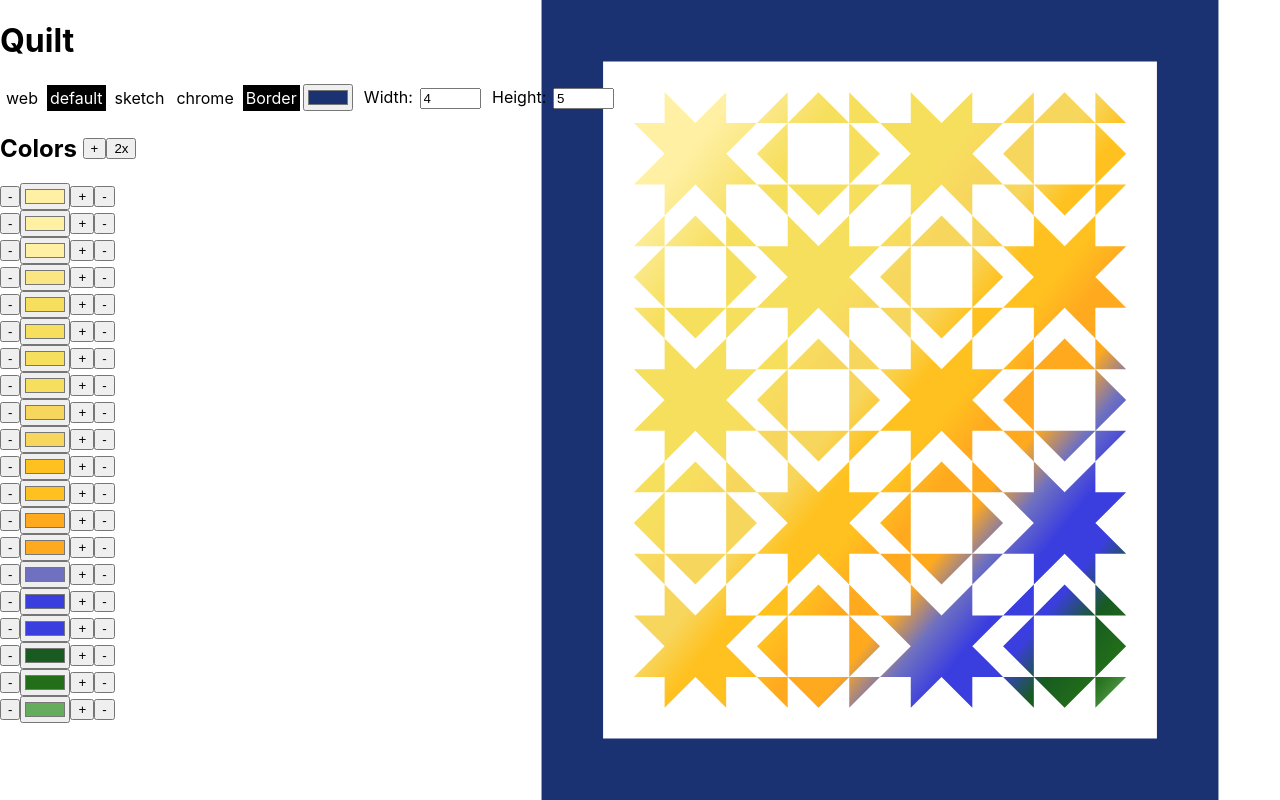
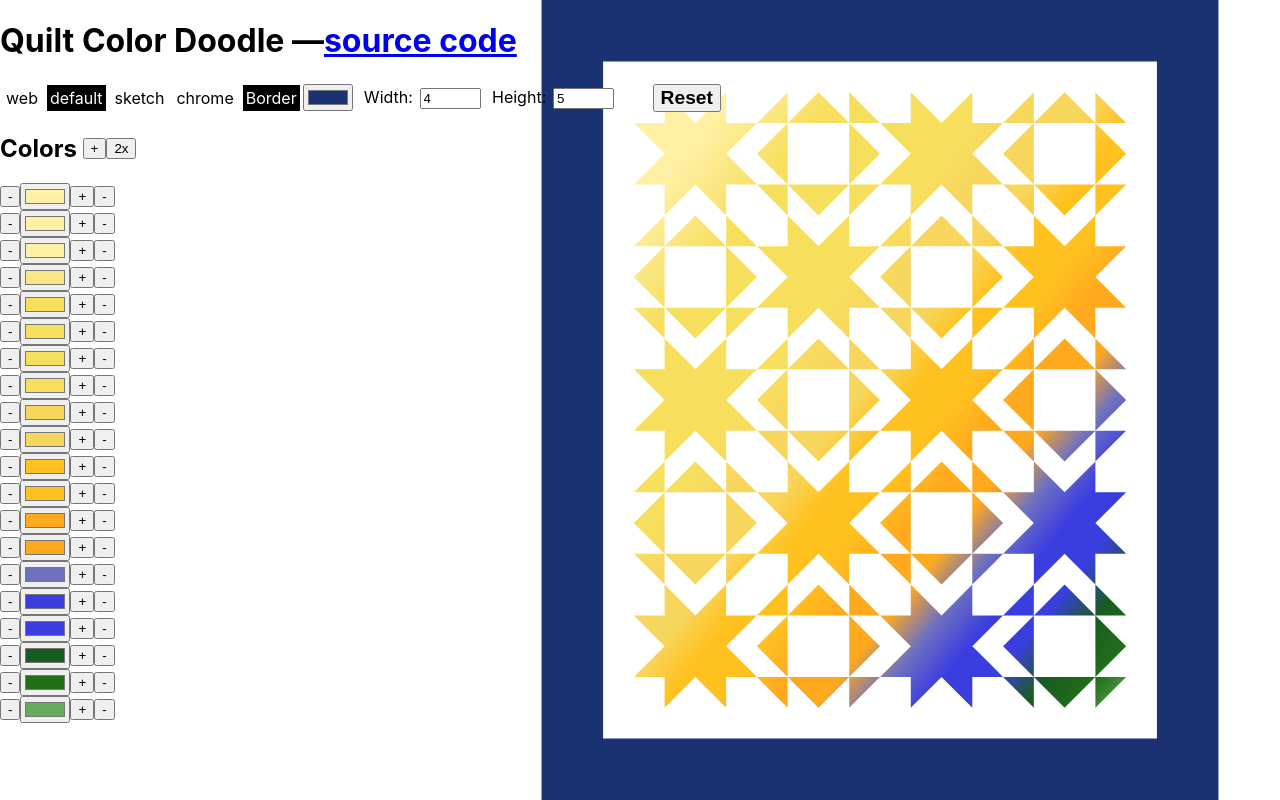
Before and after one commit to neolefty/quilt, a React (Create React App) app: page / in a window 1280 px wide. Built offline with nearby package versions, Linux system fonts and the light colour scheme.

Commit message:
reset button & source code link

```diff
--- a/src/Action.ts
+++ b/src/Action.ts
@@ -1,6 +1,6 @@
 import {Point} from './Point'
 
-export type AppAction = Action & (NullAction | ChangeColorAction | AddColorAction | RemoveColorAction | TogglePickerAction | ChangeQuiltSizeAction | ShowBorderAction | DoubleColorsAction | BorderColorAction)
+export type AppAction = Action & (NullAction | ChangeColorAction | AddColorAction | RemoveColorAction | TogglePickerAction | ChangeQuiltSizeAction | ShowBorderAction | DoubleColorsAction | BorderColorAction | ResetAction )
 
 export interface Action {
     type: string
@@ -49,3 +49,7 @@ export interface BorderColorAction {
     type: "border color"
     value: string
 }
+
+export interface ResetAction {
+    type: "reset"
+}
--- a/src/App.module.css
+++ b/src/App.module.css
@@ -17,6 +17,12 @@
     background: #eef;
 }
 
+.reset {
+    margin-left: 2em;
+    font-weight: bold;
+    font-size: 120%;
+}
+
 @media print {
     .noPrint {
         visibility: hidden;
--- a/src/App.tsx
+++ b/src/App.tsx
@@ -24,11 +24,14 @@ const App: React.FC = () => {
     const togglePicker = (name: string) => dispatch({ type: "toggle picker", name })
     const toggleShowBorder = () => dispatch({ type: 'show border', value: !state.showBorder })
     const setQuiltSize = (value: Point) => dispatch({ type: 'change quilt size', value })
+    const reset = () => dispatch({ type: 'reset' })
 
     return (
         <>
-            <h1 className={styles.row}>
-                Quilt
+            <h1 className={clsx(styles.row, styles.noPrint)}>
+                Quilt Color Doodle
+                &mdash;
+                <a href="https://github.com/neolefty/quild">source code</a>
             </h1>
             <div className={clsx(styles.row, styles.noPrint)}>
                 <PickerToggles
@@ -43,6 +46,7 @@ const App: React.FC = () => {
                     toggleShowBorder={toggleShowBorder}
                     setQuiltSize={setQuiltSize}
                 />
+                <button onClick={reset} className={styles.reset}>Reset</button>
             </div>
             <div className={styles.noPrint}>
                 <Colors
--- a/src/Reducer.ts
+++ b/src/Reducer.ts
@@ -54,6 +54,8 @@ export const AppReducer: AppReducerType = (state: AppState, action: AppAction) =
                 ...state,
                 borderColor: action.value
             }
+        case "reset":
+            return DEFAULT_APP_STATE
         default:
             return assertNever(action)
     }
```
